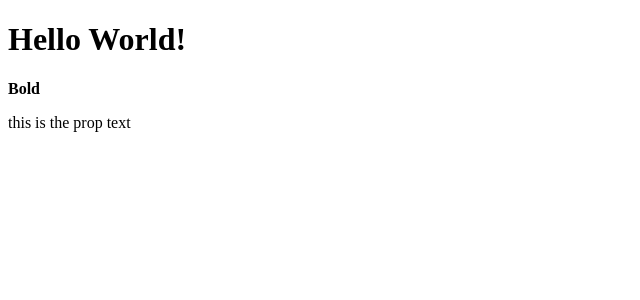
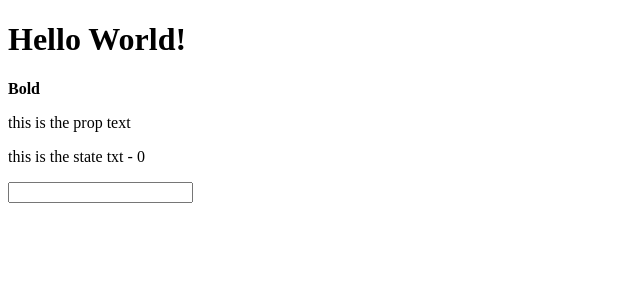
Before and after one commit to manuel-valles/basicReact, a React (Create React App) app: page / in a window 1280 px wide. Shown: the top 300 px of the page, without its empty margins (0-640 px from the left). Built offline with nearby package versions, Linux system fonts and the light colour scheme.

Commit message:
Component State

```diff
--- a/src/App.js
+++ b/src/App.js
@@ -2,6 +2,16 @@ import React from 'react';
 import PropTypes from 'prop-types';
 
 class App extends React.Component{
+	constructor(){
+		super();
+		this.state = {
+			txt: 'this is the state txt',
+			cat: 0
+		}
+	}
+	update(e){
+		this.setState({txt: e.target.value});
+	}
 	render(){
 		let txt = this.props.txt;
 		return (
@@ -9,6 +19,8 @@ class App extends React.Component{
 				<h1>Hello World!</h1>
 				<b>Bold</b>
 				<p>{txt}</p>
+				<p>{this.state.txt} - {this.state.cat}</p>
+				<input type="text" onChange={this.update.bind(this)}/>
 			</div>
 		);
 	}
```
Lines whose indentation alone changed are shown as unchanged.
